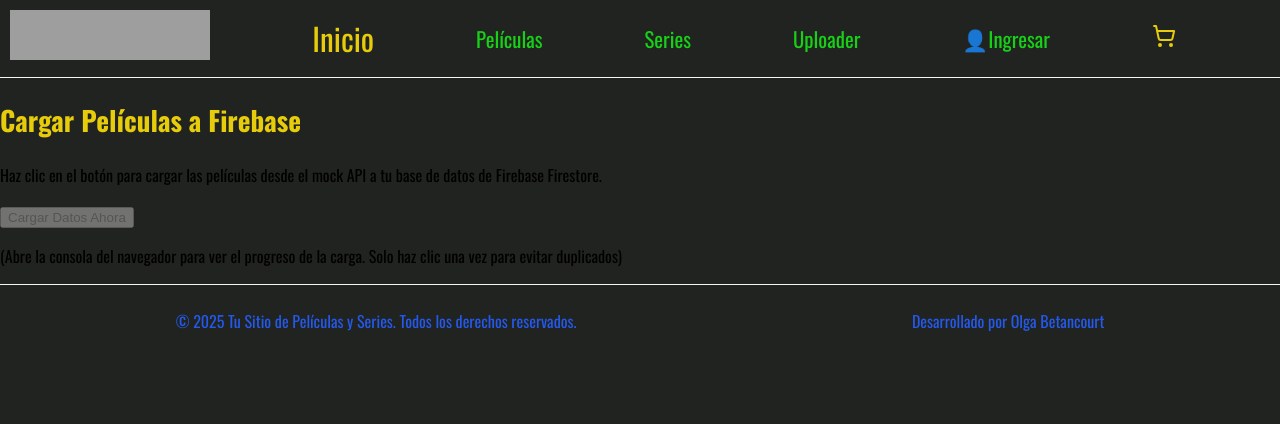
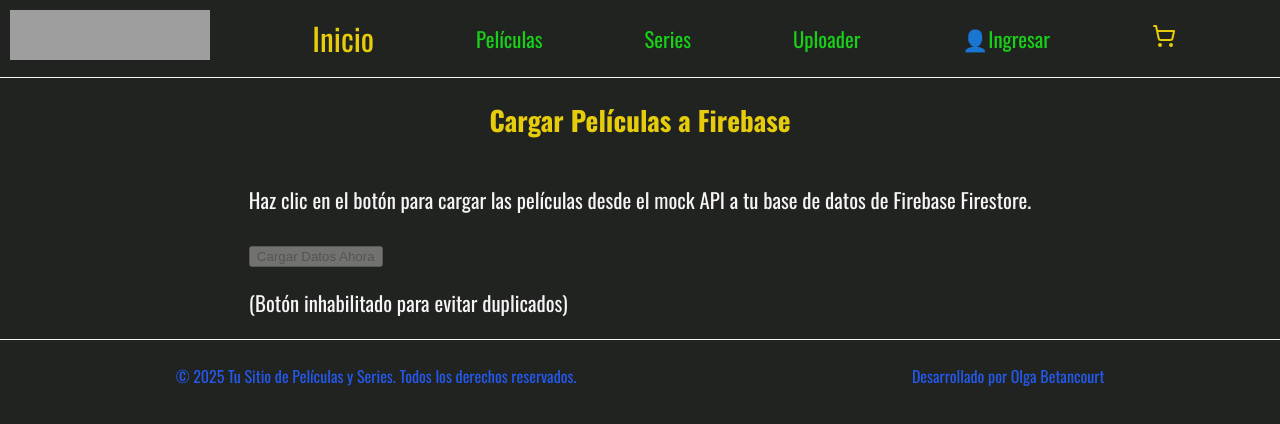
Before and after one commit to blom31/creaTuLandingBetancourt, a React (Vite) app: page /uploader in a window 1280 px wide. Shown: the top 424 px of the page. Built offline with nearby package versions, Linux system fonts and the light colour scheme; grey boxes are pictures that could not be loaded.

Commit message:
corección de info en el componente Uploader-Estilos

```diff
--- a/src/components/FilmUpLoader/FilmUploader.jsx
+++ b/src/components/FilmUpLoader/FilmUploader.jsx
@@ -6,8 +6,9 @@ export function FilmUploader() {
   };
 
   return (
-    <div>
+    <section className="uploader_container">
       <h2>Cargar Películas a Firebase</h2>
+      <div className="uploaderInfo">
         <p>
           Haz clic en el botón para cargar las películas desde el mock API a tu
           base de datos de Firebase Firestore.
@@ -15,10 +16,8 @@ export function FilmUploader() {
         <button onClick={handleUploadClick} disabled>
           Cargar Datos Ahora
         </button>
-      <p>
-        (Abre la consola del navegador para ver el progreso de la carga. Solo
-        haz clic una vez para evitar duplicados)
-      </p>
+        <p>(Botón inhabilitado para evitar duplicados)</p>
       </div>
+    </section>
   );
 }
--- a/src/css/styles.css
+++ b/src/css/styles.css
@@ -346,6 +346,21 @@ h3 {
   padding: 0;
 }
 
+.uploader_container {
+  display: flex;
+  justify-content: center;
+  align-items: center;
+  margin: 0;
+  padding: 0;
+  flex-direction: column;
+  width: 100%;
+}
+
+.uploaderInfo {
+  color: #f5f5f5;
+  font-size: 1.3em;
+}
+
 .login_container {
   display: flex;
   justify-content: center;
--- a/src/scss/components/_componentes.scss
+++ b/src/scss/components/_componentes.scss
@@ -2,5 +2,6 @@
 @forward "cart";
 @forward "itemListContainer";
 @forward "detalleContainer";
+@forward "upLoader";
 @forward "login";
 @forward "footer";
--- /dev/null
+++ b/src/scss/components/_upLoader.scss
@@ -0,0 +1,11 @@
+@use "../utilities/utilities" as utils;
+
+.uploader_container {
+  @include utils.flex(flex, center, center, 0, 0);
+  flex-direction: column;
+  width: 100%;
+}
+.uploaderInfo {
+  color: utils.$text-primary;
+  font-size: 1.3em;
+}
```
Also changed, not shown: 1 other file (tests, documents, lock files or other folders). Lines whose indentation alone changed are shown as unchanged.
